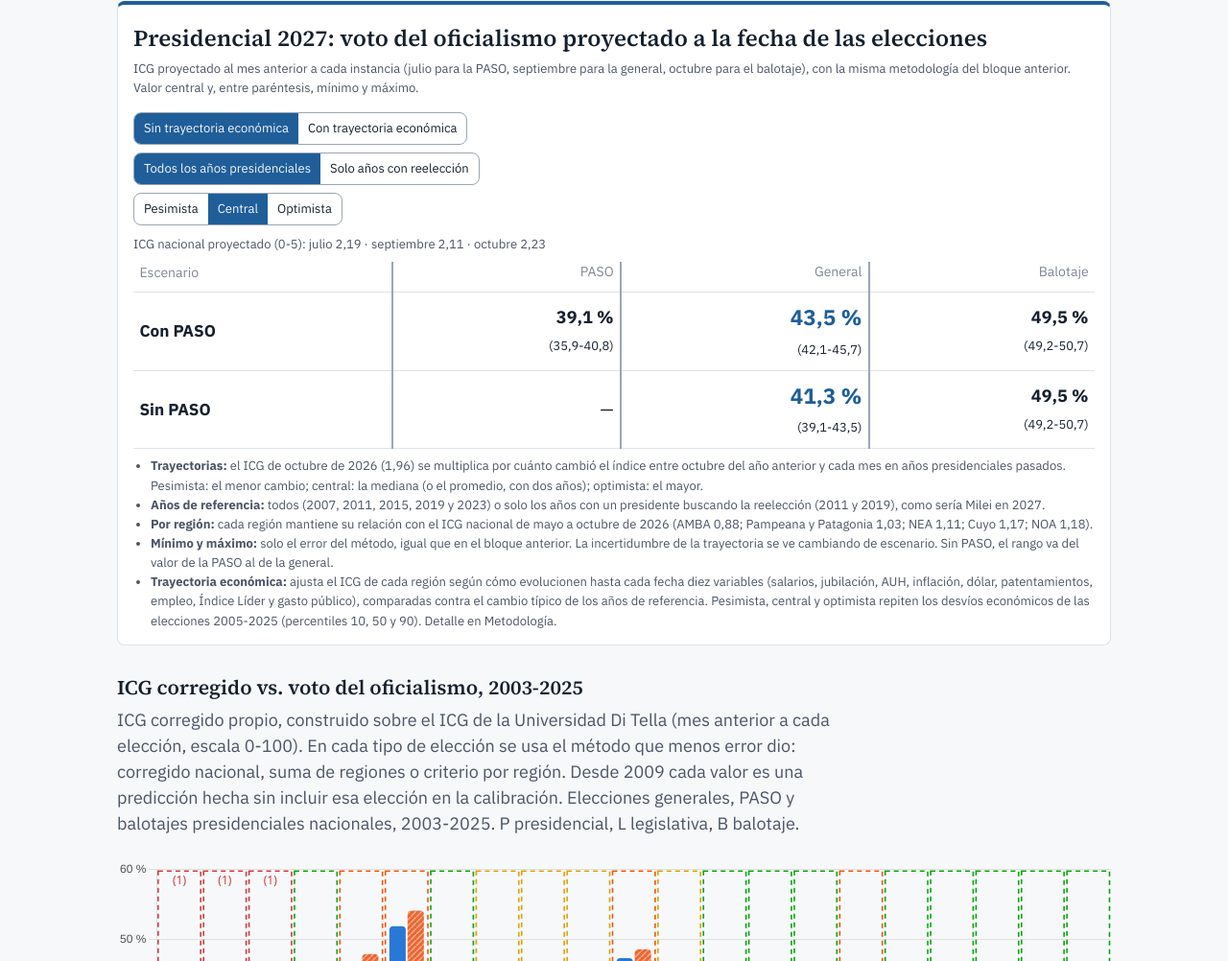
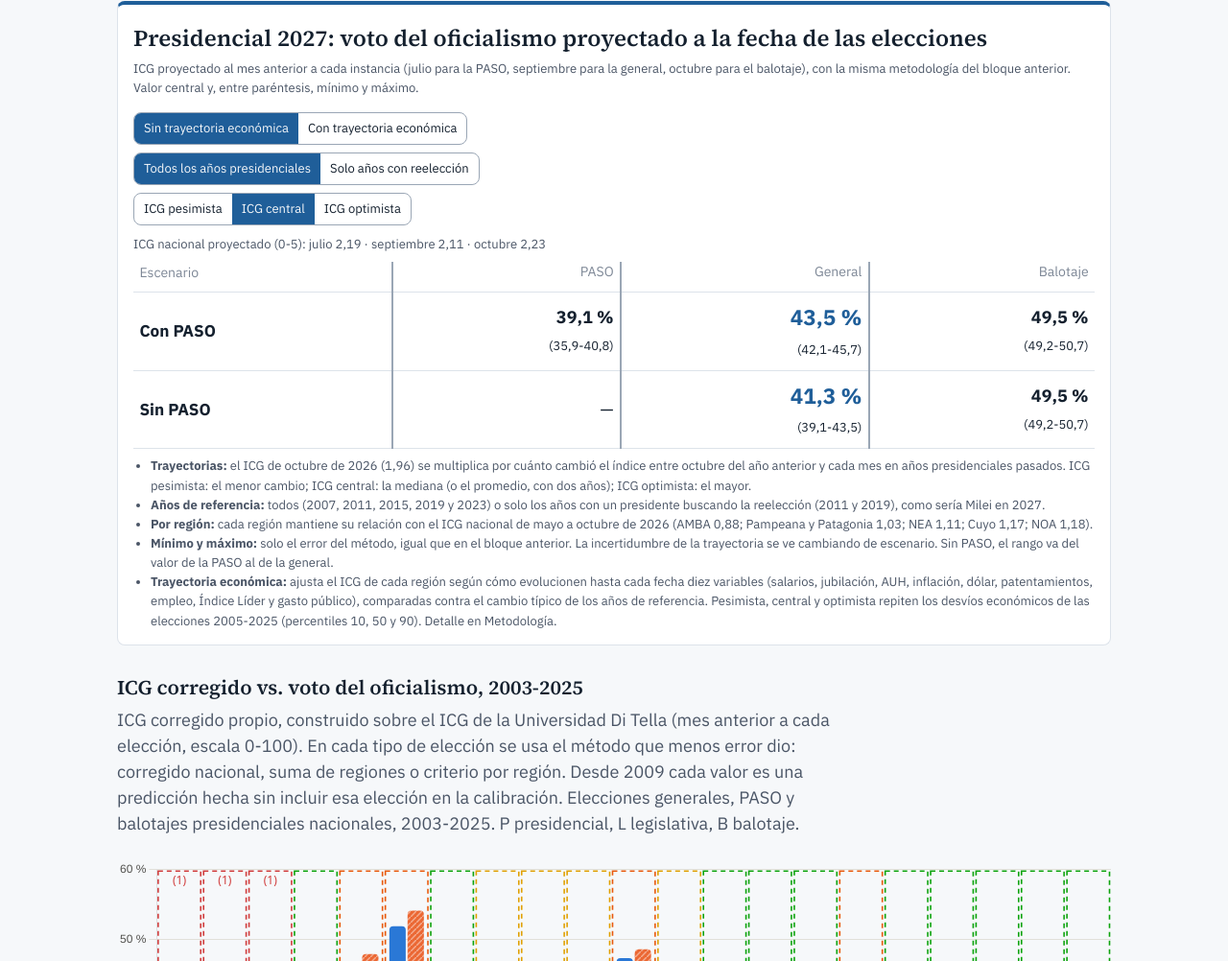
Before and after one commit to francomartinlopez/eleccionesargentina2027, a plain HTML site: page index.html in a window 1280 px wide. Shown: the part 1069-2071 px from the top of the page at 96% size. Drawn offline with nearby package versions, Linux system fonts and the light colour scheme.

Commit message:
Botones de trayectoria del ICG con nombre propio para no confundir con la economía
Co-Authored-By: Claude Opus 5.5 <noreply@anthropic.com>
Claude-Session: https://claude.ai/code/session_01WjjyMpL2aWC1NumjNWcoxf

```diff
--- a/index.html
+++ b/index.html
@@ -55,14 +55,14 @@
 <div class="pgrp" id="pEco" style="display:inline-flex;flex-wrap:wrap;border:1px solid var(--strong);border-radius:8px;overflow:hidden;margin:4px 6px 4px 0"><button data-v="sin" style="font:inherit;font-size:13px;padding:6px 10px;border:none;cursor:pointer;flex:1 1 auto">Sin trayectoria económica</button><button data-v="con" style="font:inherit;font-size:13px;padding:6px 10px;border:none;cursor:pointer;flex:1 1 auto">Con trayectoria económica</button></div><br>
 <div class="pgrp" id="pEsc" style="display:none;flex-wrap:wrap;border:1px solid var(--strong);border-radius:8px;overflow:hidden;margin:4px 6px 4px 0"><button data-v="pesimista" style="font:inherit;font-size:13px;padding:6px 10px;border:none;cursor:pointer;flex:1 1 auto">Economía pesimista</button><button data-v="central" style="font:inherit;font-size:13px;padding:6px 10px;border:none;cursor:pointer;flex:1 1 auto">Economía central</button><button data-v="optimista" style="font:inherit;font-size:13px;padding:6px 10px;border:none;cursor:pointer;flex:1 1 auto">Economía optimista</button></div><br id="pEscBr" style="display:none">
 <div class="pgrp" id="pRef" style="display:inline-flex;flex-wrap:wrap;border:1px solid var(--strong);border-radius:8px;overflow:hidden;margin:4px 6px 4px 0"><button data-v="todos" style="font:inherit;font-size:13px;padding:6px 10px;border:none;cursor:pointer;flex:1 1 auto">Todos los años presidenciales</button><button data-v="reeleccion" style="font:inherit;font-size:13px;padding:6px 10px;border:none;cursor:pointer;flex:1 1 auto">Solo años con reelección</button></div><br>
-<div class="pgrp" id="pTra" style="display:inline-flex;flex-wrap:wrap;border:1px solid var(--strong);border-radius:8px;overflow:hidden;margin:4px 6px 4px 0"><button data-v="pes" style="font:inherit;font-size:13px;padding:6px 10px;border:none;cursor:pointer;flex:1 1 auto">Pesimista</button><button data-v="cen" style="font:inherit;font-size:13px;padding:6px 10px;border:none;cursor:pointer;flex:1 1 auto">Central</button><button data-v="opt" style="font:inherit;font-size:13px;padding:6px 10px;border:none;cursor:pointer;flex:1 1 auto">Optimista</button></div>
+<div class="pgrp" id="pTra" style="display:inline-flex;flex-wrap:wrap;border:1px solid var(--strong);border-radius:8px;overflow:hidden;margin:4px 6px 4px 0"><button data-v="pes" style="font:inherit;font-size:13px;padding:6px 10px;border:none;cursor:pointer;flex:1 1 auto">ICG pesimista</button><button data-v="cen" style="font:inherit;font-size:13px;padding:6px 10px;border:none;cursor:pointer;flex:1 1 auto">ICG central</button><button data-v="opt" style="font:inherit;font-size:13px;padding:6px 10px;border:none;cursor:pointer;flex:1 1 auto">ICG optimista</button></div>
 </div>
 <div id="pIcg" style="font-size:13px;color:var(--ink2);margin:6px 0 0"></div>
 <div style="overflow-x:auto;margin-top:8px"><table style="table-layout:auto;font-size:clamp(14px,2vw,18px);width:100%">
 <thead><tr class="sb"><th style="text-align:left">Escenario</th><th class="g">PASO</th><th class="g">General</th><th class="g">Balotaje</th></tr></thead>
 <tbody id="pRows"></tbody></table></div>
 <ul style="margin:8px 0 0;padding-left:18px;font-size:13px;color:var(--ink2)">
-<li><strong>Trayectorias:</strong> el ICG de <span data-mes>octubre de 2026</span> (<span data-v="icg_nacional" data-d="2">1,96</span>) se multiplica por cuánto cambió el índice entre octubre del año anterior y cada mes en años presidenciales pasados. Pesimista: el menor cambio; central: la mediana (o el promedio, con dos años); optimista: el mayor.</li>
+<li><strong>Trayectorias:</strong> el ICG de <span data-mes>octubre de 2026</span> (<span data-v="icg_nacional" data-d="2">1,96</span>) se multiplica por cuánto cambió el índice entre octubre del año anterior y cada mes en años presidenciales pasados. ICG pesimista: el menor cambio; ICG central: la mediana (o el promedio, con dos años); ICG optimista: el mayor.</li>
 <li><strong>Años de referencia:</strong> todos (2007, 2011, 2015, 2019 y 2023) o solo los años con un presidente buscando la reelección (2011 y 2019), como sería Milei en 2027.</li>
 <li><strong>Por región:</strong> cada región mantiene su relación con el ICG nacional de <span data-meses-ratio>mayo a octubre de 2026</span> (<span data-ratios>AMBA 0,88; Pampeana y Patagonia 1,03; NEA 1,11; Cuyo 1,17; NOA 1,18</span>).</li>
 <li><strong>Mínimo y máximo:</strong> solo el error del método, igual que en el bloque anterior. La incertidumbre de la trayectoria se ve cambiando de escenario. Sin PASO, el rango va del valor de la PASO al de la general.</li>
```
